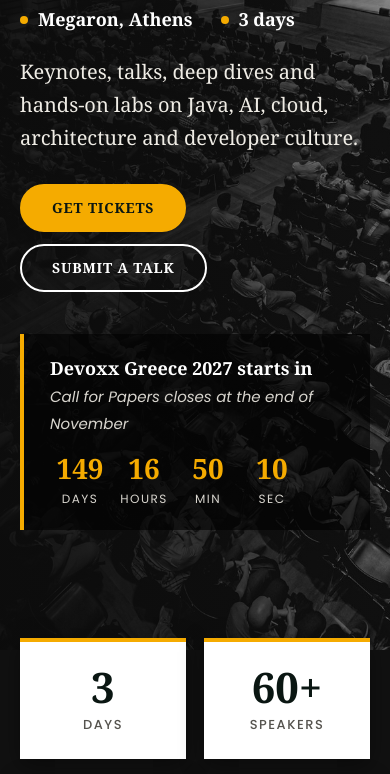
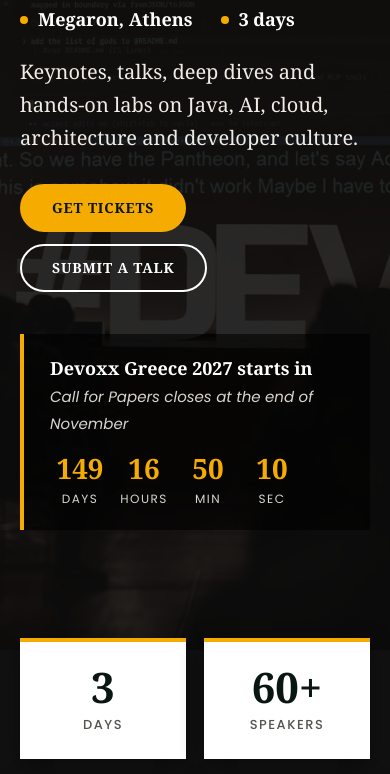
Before and after one commit to SoftConf/devoxx.gr, an Astro site: page / in a window 390 px wide. Shown: the part 442-1216 px from the top of the page. Built offline with nearby package versions, Linux system fonts and the light colour scheme; Astro itself is replaced by a stand-in of ours.

Commit message:
Use new photos for the hero and the What you take home section (#7)
The hero now shows the main stage with the #DEVOXXGR letters and the
take-home section shows the full auditorium from the balcony. Both are
resized for the web. The hero's shading is stronger on the text side so
the slide text in the photo does not compete with the title, and flat on
phones. The old black-and-white hero photo is removed.

```diff
--- a/scripts/assets.txt
+++ b/scripts/assets.txt
@@ -15,7 +15,6 @@
 /images/dna.jpg	/wp-content/uploads/2017/05/DNA-copy.jpg
 /images/favicon-192.png	/wp-content/uploads/2022/11/cropped-Devoxx-Twitter400x400-07-192x192.png
 /images/favicon-32.png	/wp-content/uploads/2022/11/cropped-Devoxx-Twitter400x400-07-32x32.png
-/images/hero-1.jpg	/wp-content/uploads/2023/10/52907021685_8159720705_k.jpg
 /images/hero-2.jpg	/wp-content/uploads/2023/10/52906787854_1f8a314705_k.jpg
 /images/hero-3.jpg	/wp-content/uploads/2023/10/52906643866_cb9e8931c1_k.jpg
 /images/important-dates.png	/wp-content/uploads/2025/10/imageedit_1_2722191318.png
--- a/src/data/home.json
+++ b/src/data/home.json
@@ -121,7 +121,7 @@
     }
   ],
   "benefits": {
-    "photo": "/images/press-kit.jpg",
+    "photo": "/images/take-home.jpg",
     "items": [
       {
         "title": "Straight from the source",
--- a/src/data/site.json
+++ b/src/data/site.json
@@ -25,7 +25,7 @@
     "href": "https://www.eventora.com/en/Events/devoxx-greece-27"
   },
   "hero": {
-    "image": "/images/hero-1.jpg",
+    "image": "/images/hero.jpg",
     "eyebrow": "The 5th edition · by developers, for developers",
     "pitch": "Keynotes, talks, deep dives and hands-on labs on Java, AI, cloud, architecture and developer culture.",
     "countdownNote": "Call for Papers closes at the end of November"
--- a/src/styles/global.css
+++ b/src/styles/global.css
@@ -166,7 +166,7 @@ ul, ol { margin: 0; padding: 0; list-style: none; }
 /* ---------- Hero ---------- */
 
 .hero { position: relative; background: #111; color: #fff; overflow: hidden; }
-.hero-inner { padding: 84px 0 150px; background: linear-gradient(90deg, rgba(12, 12, 12, 0.93) 0%, rgba(12, 12, 12, 0.76) 55%, rgba(12, 12, 12, 0.42) 100%); }
+.hero-inner { padding: 84px 0 150px; background: linear-gradient(90deg, rgba(12, 12, 12, 0.96) 0%, rgba(12, 12, 12, 0.94) 58%, rgba(12, 12, 12, 0.35) 100%); }
 .hero .caption { margin: 0 0 12px; font-size: 17px; color: #e6e3dc; }
 .hero h1 { margin: 0 0 22px; font-size: clamp(40px, 6vw, 68px); line-height: 1.05; letter-spacing: 1px; text-transform: uppercase; }
 .hero-meta { display: flex; flex-wrap: wrap; gap: 8px 28px; margin-bottom: 20px; font-size: 20px; font-weight: 700; }
@@ -365,7 +365,7 @@ ul, ol { margin: 0; padding: 0; list-style: none; }
   .container { padding: 0 20px; }
   .section { padding: 52px 0; }
   .section-title h1, .section-title h2 { font-size: 30px; }
-  .hero-inner { padding: 56px 0 120px; }
+  .hero-inner { padding: 56px 0 120px; background: rgba(12, 12, 12, 0.88); }
   .hero-meta { font-size: 18px; }
   .countdown-units div { min-width: 60px; }
   .countdown-units b { font-size: 28px; }
```
Also changed, not shown: public/images/hero-1.jpg (deleted), public/images/hero.jpg (added), public/images/take-home.jpg (added).
